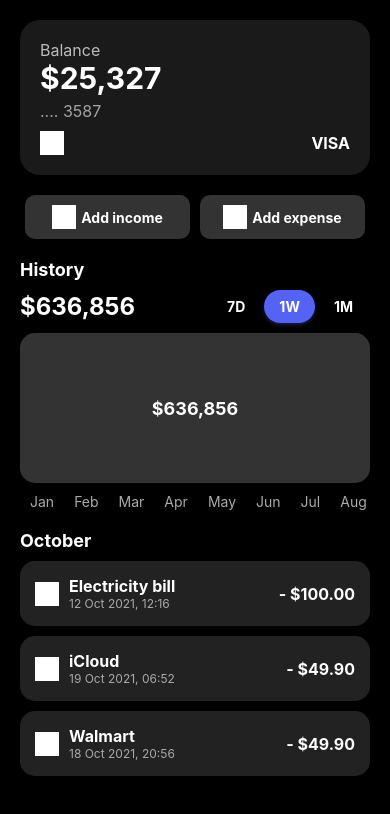
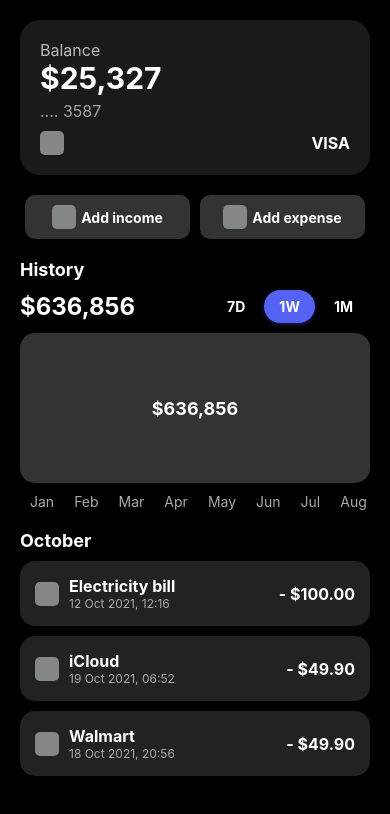
Before and after one commit to Ayush234k/Expense-Tracker, a React Native app: screen /Dashboard in a window 390 px wide. Shown: the top 814 px of the page. Built offline with nearby package versions, Linux system fonts and the light colour scheme.

Commit message:
Theme Setup

```diff
--- a/src/Dashboard.js
+++ b/src/Dashboard.js
@@ -281,7 +281,8 @@ const styles = StyleSheet.create({
   squareDiv: {
     width: 24,
     height: 24,
-    backgroundColor: '#fff',
+    backgroundColor: '#848884',
+    borderRadius: 5,
   },
 });
 
```
